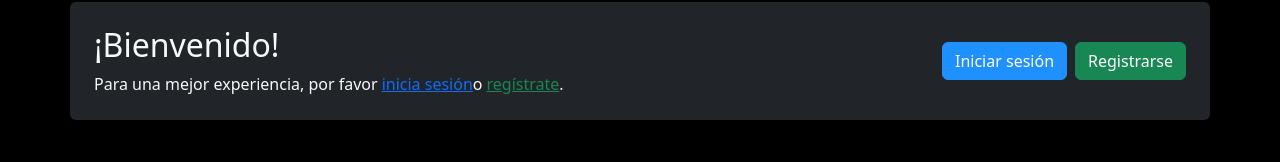
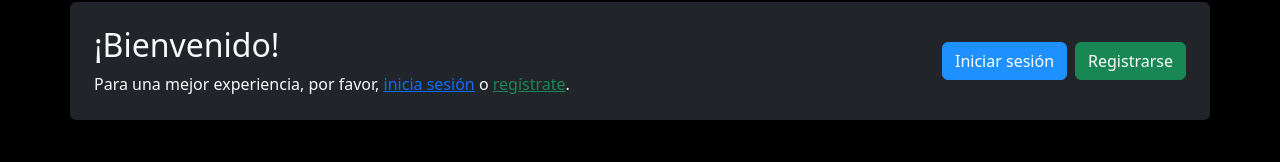
Before and after one commit to racoonius-programmer/pag-web-react, a React (Vite) app: page / in a window 1280 px wide. Shown: the part 138-300 px from the top of the page. Built offline with nearby package versions, Linux system fonts and the light colour scheme.

Commit message:
link typo

```diff
--- a/src/components/BannerBienvenida.tsx
+++ b/src/components/BannerBienvenida.tsx
@@ -64,10 +64,10 @@ const BannerBienvenida: React.FC = () => {
                 <div>
                     <h2 className="text-light mb-2">¡Bienvenido!</h2>
                     <p className="text-light mb-0">
-                        Para una mejor experiencia, por favor
-                        <Link to="/login" className="text-primary text-decoration-underline ms-1">inicia sesión</Link>
-                        o
-                        <Link to="/register" className="text-success text-decoration-underline ms-1">regístrate</Link>.
+                        Para una mejor experiencia, por favor,{' '}
+                        <Link to="/login" className="text-primary text-decoration-underline">inicia sesión</Link>{' '}
+                        o{' '}
+                        <Link to="/register" className="text-success text-decoration-underline">regístrate</Link>.
                     </p>
                 </div>
                 <div>
```
